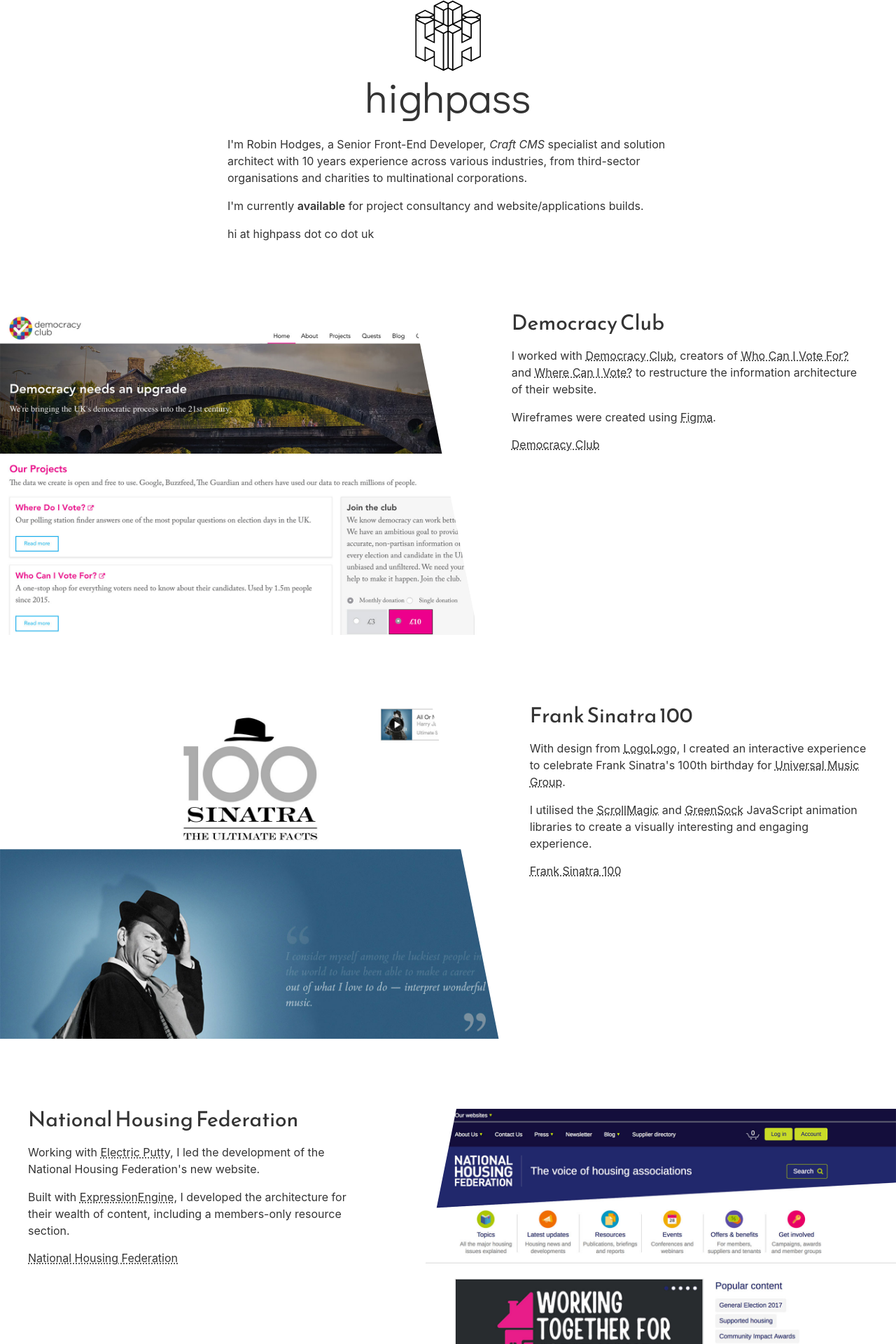
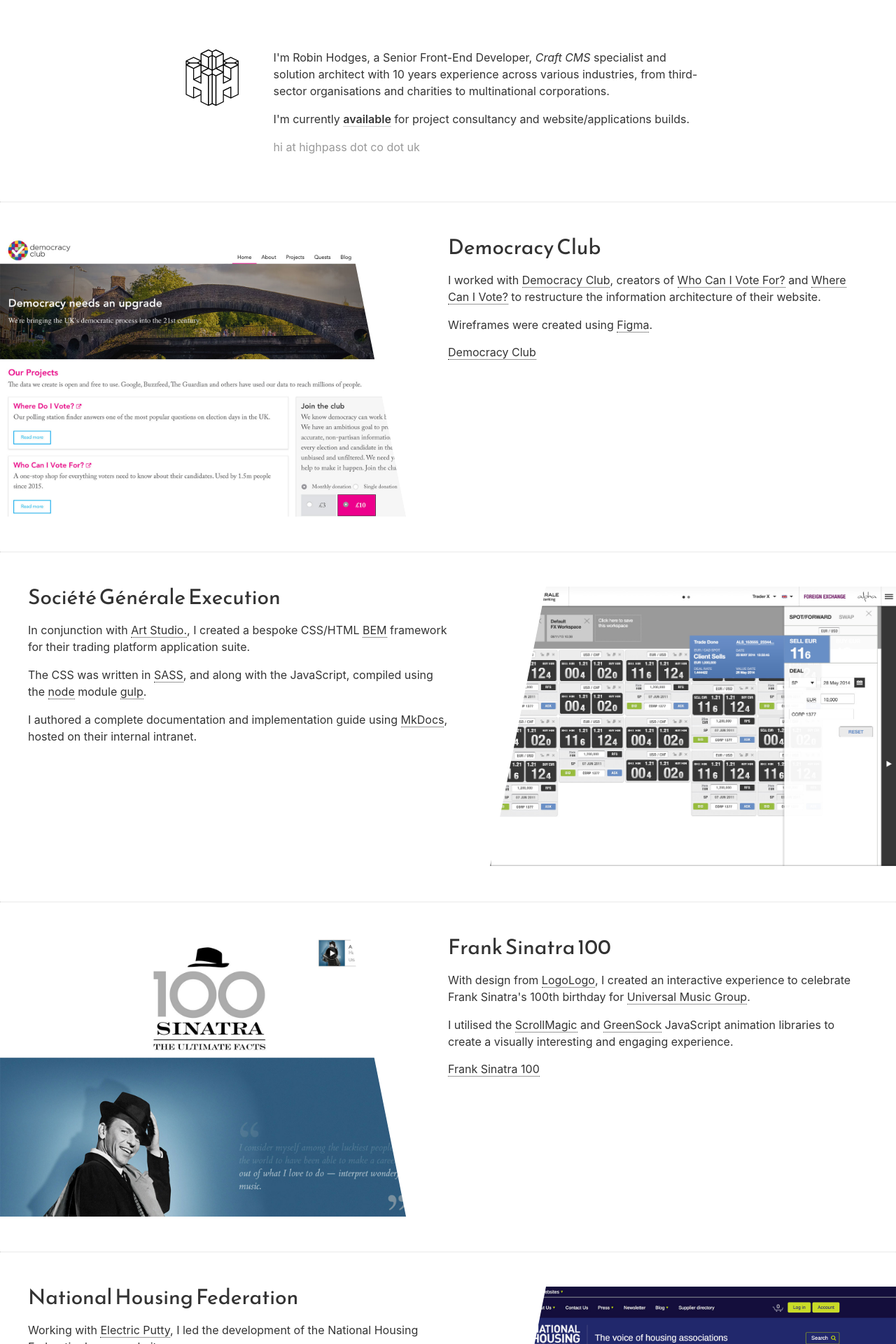
Before and after one commit to robzor/highpass, a PHP site: page / in a window 1280 px wide. Shown: the top 1920 px of the page at 70% size. Run offline with PHP 8.4, Linux system fonts and the light colour scheme.

Commit message:
Header area and desktop layout WIP

```diff
--- a/public/index.php
+++ b/public/index.php
@@ -3,26 +3,28 @@
 <head>
 	<title>highpass -- Robin Hodges, Senior Front-End Developer</title>
 
-	<link href="//fonts.googleapis.com/css?family=Didact+Gothic|Reem+Kufi" rel="stylesheet">
+	<link href="//fonts.googleapis.com/css?family=Reem+Kufi" rel="stylesheet">
 	<link rel="stylesheet" href="/assets/site_css/global.css">
 </head>
 <body>
 
-	<header class="site-header site-wrapper site-wrapper--body-text" role="banner">
+	<header class="site-header site-wrapper" role="banner">
 		<div class="site-header__title" itemscope itemtype="http://schema.org/Organization">
 			<img class="site-header__logo-img" itemprop="logo" src="/assets/site_images/logo-site.svg" alt="highpass" />
-			<h1 class="site-header__logo-txt" itemprop="name">highpass</h1>
+			<h1 class="site-header__logo-txt u-screen-reader" itemprop="name">highpass</h1>
 		</div>
+		<div class="site-header__copy">
 			<div class="site-header__intro editorial" itemscope itemtype="http://schema.org/Person">
 				<p>I'm <span itemprop="name">Robin Hodges</span>, a <span itemprop="role">Senior Front-End Developer</span>, <em>Craft CMS</em> specialist and solution architect with 10 years experience across various industries, from third-sector organisations and charities to multinational corporations.</p>
 			</div>
 			<div class="site-header__contact editorial">
 				<p>I'm currently <strong class="site-header__availability-status">available</strong> for project consultancy and website/applications builds.</p>
-			<p>hi at highpass dot co dot uk</p>
+				<p class="site-header__contact-link">hi at highpass dot co dot uk</p>
 			</div>
+		</div><!-- /.site-header__copy -->
 	</header>
 
-	<main class="site-body" role="main">
+	<main class="site-body site-wrapper site-wrapper--no-padding" role="main">
 		<article class="project project--media-left" itemscope itemtype="http://schema.org/WebSite">
 			<figure class="project__media">
 				<a href="https://democracyclub.org.uk/" target="_blank"><img class="project__media-img" itemprop="image" src="/assets/site_images/democracy-club.jpg" alt="Democracy Club"></a>
@@ -37,9 +39,9 @@
 				<a class="project__link" href="https://democracyclub.org.uk/" itemprop="url" target="_blank">Democracy Club</a>
 			</div>
 		</article>
-		<!-- <article class="project project--media-right" itemscope itemtype="http://schema.org/SoftwareApplication">
+		<article class="project project--media-right" itemscope itemtype="http://schema.org/SoftwareApplication">
 			<figure class="project__media">
-				<img class="project__media-img" itemprop="image" src="/assets/site_images/" alt="Société Générale Execution">
+				<img class="project__media-img" itemprop="image" src="/assets/site_images/socgen.jpg" alt="Société Générale Execution">
 				<figcaption class="project__media-description">Société Générale Execution example</figcaption>
 			</figure>
 			<div class="project__copy">
@@ -50,7 +52,7 @@
 					<p>I authored a complete documentation and implementation guide using <a href="http://www.mkdocs.org/">MkDocs</a>, hosted on their internal intranet.</p>
 				</div>
 			</div>
-		</article> -->
+		</article>
 		<article class="project project--media-left" itemscope itemtype="http://schema.org/WebSite">
 			<figure class="project__media">
 				<a href="http://sinatra.com/100facts/" target="_blank"><img class="project__media-img" itemprop="image" src="/assets/site_images/sinatra-100.jpg" alt="Frank Sinatra 100"></a>
--- a/src/site_sass/base/_base.scss
+++ b/src/site_sass/base/_base.scss
@@ -22,12 +22,12 @@ html.wf-loading {
 	}
 }
 
-body { @include font-size(16); line-height: 1.4; }
+body { @include font-size(16); line-height: 1.4; @include rem(padding, 20px 0); }
 
 // Links
-a {	color: inherit; text-decoration: underline dotted; }
+a {	color: inherit; text-decoration: none; border-bottom: 1px dotted; }
 
-	a:hover, a:focus, a:active { color: $colour-primary; }
+	a:hover, a:focus, a:active { color: $colour-link-hover; }
 	a:hover, a:active { outline: 0; }
 
 // Headings
--- a/src/site_sass/base/_editorial.scss
+++ b/src/site_sass/base/_editorial.scss
@@ -15,7 +15,7 @@
 
 // Links
 .editorial a { color: $colour-primary; }
-	.editorial a:hover { color: $colour-body; }
+	.editorial a:hover { color: $colour-link-hover; }
 
 .editorial p { @include font-size(16); @include rem(margin-bottom, 16px); line-height: 1.5; }
 
--- a/src/site_sass/base/_variables.scss
+++ b/src/site_sass/base/_variables.scss
@@ -7,14 +7,12 @@
 // Fonts
 //
 // Font stacks
-$didact-gothic: 'Didact Gothic', sans-serif;
 $reem-kufi: 'Reem Kufi', sans-serif;
 $system-font: -apple-system, BlinkMacSystemFont, Roboto, Oxygen, Ubuntu, Cantarell, "Fira Sans", "Droid Sans", "Helvetica Neue", Arial, sans-serif;
 
 // Font assignments
 $font-body: $system-font;
 $font-heading: $reem-kufi;
-$font-logo: $didact-gothic;
 $font-weight--bold: 600;
 
 //
@@ -31,6 +29,8 @@ $grey: #58595B;
 $grey--med: #d5d5d5;
 $grey--dark: #373B3B;
 $grey--light: #E6E7E8;
+$grey--v-light: lighten($grey, 40%);
+$grey--alt: #999;
 
 // Colour Assignments
 $colour-background: $white;
@@ -38,13 +38,4 @@ $colour-primary: $off-black; // Headings
 $colour-secondary: $off-black; // Links/Borders
 $colour-body: $off-black;
 $colour-border: $grey--med;
-$colour-border--alt: $grey;
-$colour-interface-controls: $off-off-black;
-// Buttons
-$colour-button-bg: $grey;
-$colour-button-txt: $white;
-
-// Optional colour assignments
-//****************************
-$grey--v-light: lighten($grey, 40%);
-$grey--alt: #999;
+$colour-link-hover: $grey--alt;
--- a/src/site_sass/components/_project.scss
+++ b/src/site_sass/components/_project.scss
@@ -2,9 +2,27 @@
 // Project (.project)
 //
 //***********************************************************************/
-.project { @include rem(margin, 100px 0); display: flex; }
+.project { @include rem(padding, 50px 0); display: flex; position: relative; }
 
+	// Border seperator
+	.project:after {
+		content: "";
+		border-bottom: 1px dotted $colour-border;
+		height: 0;
+		position: absolute;
+		top: 0;
+		left: 0;
+		right: 0;
+	}
 
+	// Title
+	.project__title { @include font-size(30); line-height: 1; @include rem(margin-bottom, 20px); }
+
+		.project__media { position: relative; z-index: 1; overflow: hidden; max-width: 600px; }
+			.project__media-img { }
+			.project__media-description { display: none; }
+
+			// White triangle cover
 			.project__media:after {
 			    content: "";
 			    width: 0;
@@ -19,6 +37,7 @@
 				right: 0;
 			}
 
+			// White triangle cover alt
 			.project--media-right .project__media:after {
 				content: "";
 				width: 0;
@@ -33,14 +52,7 @@
 				left: 0;
 			}
 
-
-	.project__title { @include font-size(30); line-height: 1; @include rem(margin-bottom, 20px); }
-
-		.project__media { position: relative; z-index: 1; overflow: hidden; }
-			.project__media-img { }
-			.project__media-description { display: none; }
-
-		.project__copy { @include rem(margin, 0 40px); max-width: 690px; }
+		.project__copy { @include rem(padding, 0 40px); max-width: 690px; }
 			.project__link { }
 
 		.project--media-right {
--- a/src/site_sass/helpers/_helpers.scss
+++ b/src/site_sass/helpers/_helpers.scss
@@ -22,7 +22,16 @@
 .u-txt-right { text-align: right; }
 .u-txt-center { text-align: center; }
 .u-list-clear { clear: both; }
-.u-screen-reader { display: block !important; left: -9999em !important; position: absolute !important; top: -9999em !important; }
+.u-screen-reader {
+	border: 0;
+	clip: rect(0 0 0 0);
+	height: 1px;
+	margin: -1px;
+	overflow: hidden;
+	padding: 0;
+	position: absolute;
+	width: 1px;
+}
 .u-img-responsive-width { width: 100%; }
 .u-font-heading { font-family: $font-heading; }
 .u-font-body { font-family: $font-body; }
--- a/src/site_sass/layout/_site-header.scss
+++ b/src/site_sass/layout/_site-header.scss
@@ -2,16 +2,20 @@
 // Site Header (.site-header)
 //
 //***********************************************************************/
-.site-header {  }
-	.site-header__title { text-align: center; @include rem(margin, 0 0 20px); }
-		.site-header__logo-img { }
-		.site-header__logo-txt {
-			$map: (320px: 40px, 760px: 48px, 900px: 60px);
-			@include poly-fluid-sizing('font-size', $map);
-			font-family: $font-logo;
-		}
+.site-header {
+	display: flex;
+	@include rem(padding, 50px);
+	max-width: 850px;
+}
 
-	.site-header__intro { }
+	.site-header__title { text-align: center; @include rem(margin-right, 50px); }
 
-	.site-header__contact { }
-		.site-header__availability-status { }
+		.site-header__logo-img { width: 200px; flex-basis: 200px; }
+		.site-header__logo-txt { }
+
+	.site-header__copy { max-width: 690px; }
+		.site-header__intro { }
+
+		.site-header__contact { }
+			.site-header__availability-status { border-bottom: 1px solid $colour-border; }
+			.site-header__contact-link { color: $grey--alt; }
```
Also changed, not shown: public/assets/site_css/global.css, public/assets/site_images/logo-site.svg, public/assets/site_images/socgen.jpg (added), public/assets/site_images/twobirds.jpg. Lines whose indentation alone changed are shown as unchanged.
